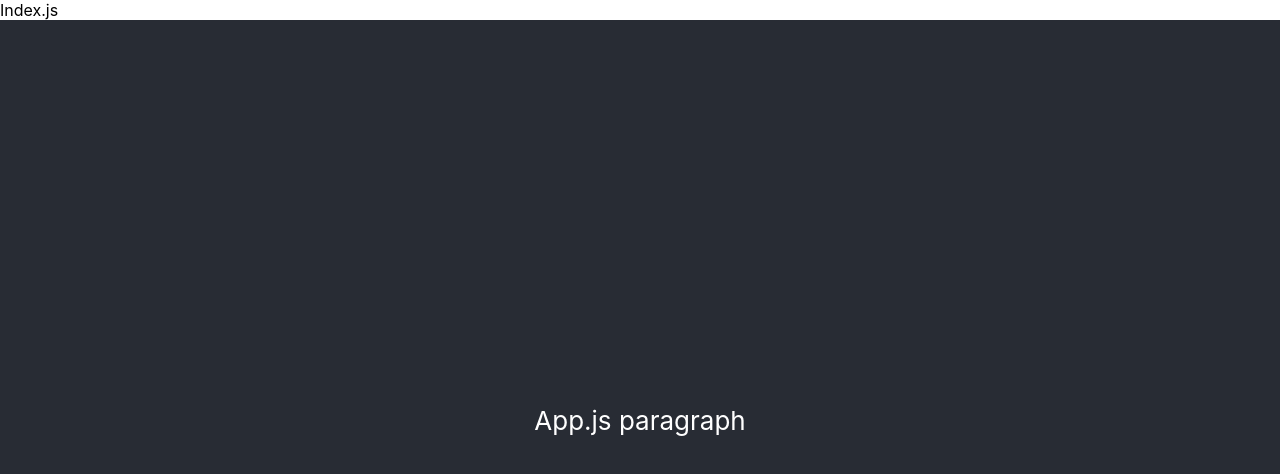
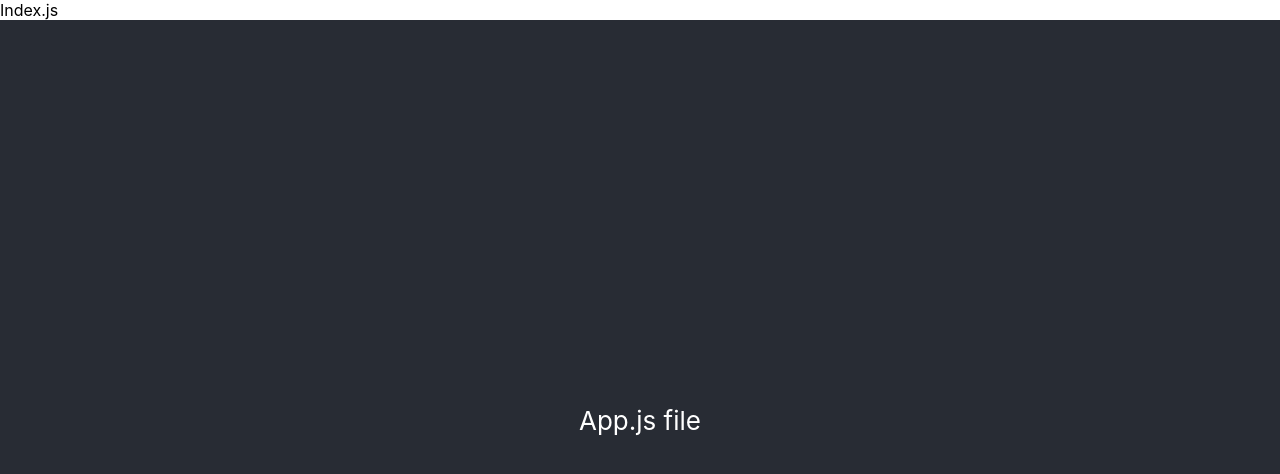
Before and after one commit to devWRM/LIBRARY, a React (Create React App) app in the folder frontend-library/: page / in a window 1280 px wide. Shown: the top 474 px of the page. Built offline with nearby package versions, Linux system fonts and the light colour scheme.

Commit message:
labeled App.js file for my tracking

```diff
--- a/frontend-library/src/App.js
+++ b/frontend-library/src/App.js
@@ -9,7 +9,7 @@ function App() {
       <header className="App-header">
         {/* <img src={logo} className="App-logo" alt="logo" /> */}
         <p>
-          App.js paragraph
+          App.js file
         </p>
         {/* <a
           className="App-link"
```
